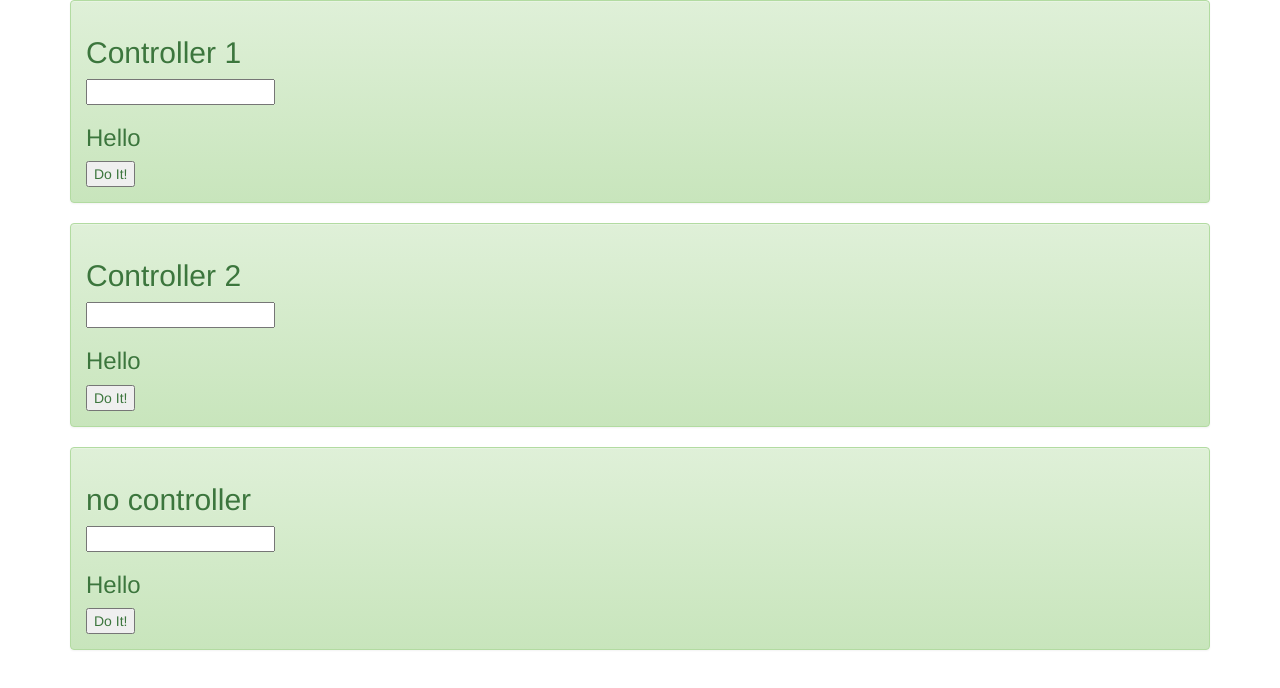
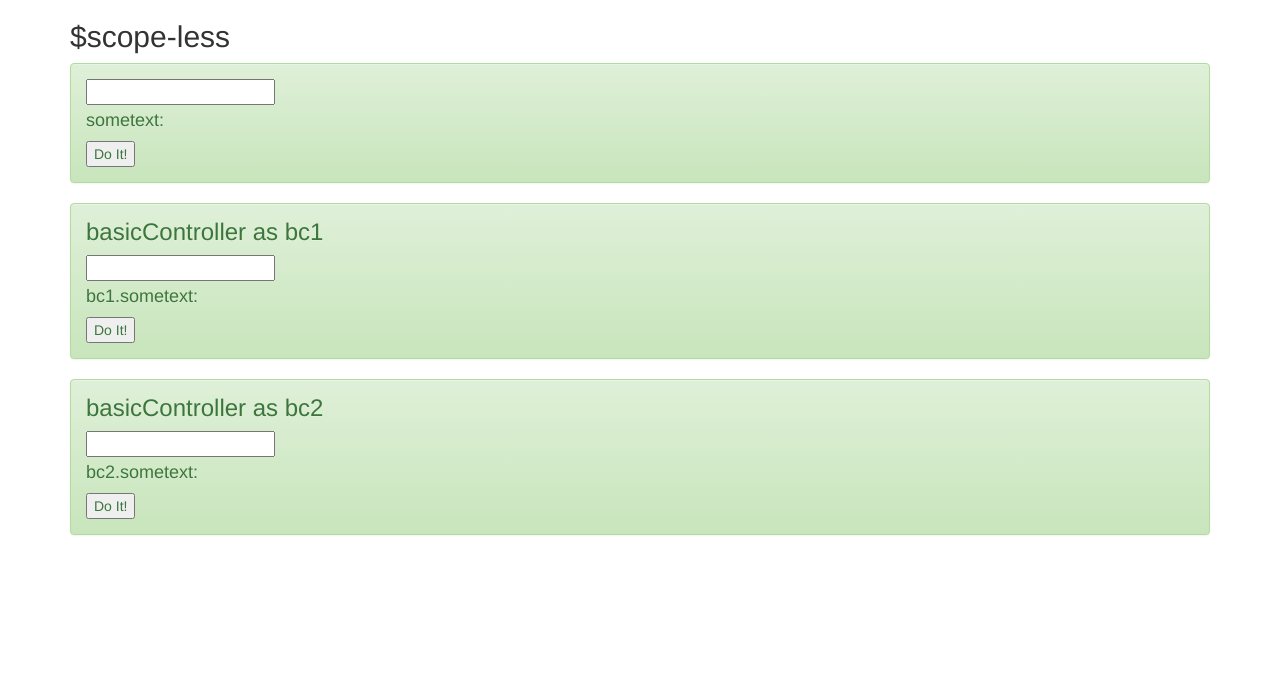
Before and after one commit to albertogarza/TeachingMaterials, a plain HTML site: page AngularJS/02-Scopeless/index.html in a window 1280 px wide. Drawn offline with nearby package versions, Linux system fonts and the light colour scheme.

Commit message:
simplified

```diff
--- /dev/null
+++ b/AngularJS/02-Scope/style.css
@@ -0,0 +1,2 @@
+h3 { margin-top: 0; }
+h4 { margin-top: 6px !important; }
--- a/AngularJS/02-Named Scope/index.html
+++ b/AngularJS/02-Scopeless/index.html
@@ -1,36 +1,39 @@
 <!DOCTYPE html>
 <html ng-app="basicApp">
 <head>
-    <title>Basic MVC Angular App</title>
+    <title>Scopeless Angular App</title>
 
     <link rel="stylesheet" href="//maxcdn.bootstrapcdn.com/bootstrap/3.3.5/css/bootstrap.min.css">
     <link rel="stylesheet" href="//maxcdn.bootstrapcdn.com/bootstrap/3.3.5/css/bootstrap-theme.min.css">
+    <link rel="stylesheet" href="style.css">
 
 </head>
 <body>
 
     <div class="container">
 
+        <h2>$scope-less</h2>
+
+        <div class="alert alert-success">
+            <input type="text" ng-model="sometext" />
+            <h4>sometext: {{ sometext }}</h4>
+            <button ng-click="doSomething()">Do It!</button>
+        </div>
+
         <div ng-controller="basicController as bc1" class="alert alert-success">
-            <h2>Controller 1</h2>
+            <h3>basicController as bc1</h3>
             <input type="text" ng-model="bc1.sometext" />
-            <h3>Hello {{ bc1.sometext }}</h3>
+            <h4>bc1.sometext: {{ bc1.sometext }}</h4>
             <button ng-click="bc1.doSomething()">Do It!</button>
         </div>
 
         <div ng-controller="basicController as bc2" class="alert alert-success">
-            <h2>Controller 2</h2>
+            <h3>basicController as bc2</h3>
             <input type="text" ng-model="bc2.sometext" />
-            <h3>Hello {{ bc2.sometext }}</h3>
+            <h4>bc2.sometext: {{ bc2.sometext }}</h4>
             <button ng-click="bc2.doSomething()">Do It!</button>
         </div>
 
-        <div class="alert alert-success">
-            <h2>no controller</h2>
-            <input type="text" ng-model="sometext" />
-            <h3>Hello {{ sometext }}</h3>
-            <button ng-click="doSomething()">Do It!</button>
-        </div>
     </div>
 
     <script type="text/javascript" src="//ajax.googleapis.com/ajax/libs/angularjs/1.4.7/angular.js"></script>
--- /dev/null
+++ b/AngularJS/02-Scopeless/style.css
@@ -0,0 +1,2 @@
+h3 { margin-top: 0; }
+h4 { margin-top: 6px !important; }
```
Also changed, not shown: AngularJS/02-Scope/index.html (+12 -9 lines), AngularJS/02-Scopeless/controller.js (renamed from AngularJS/02-Named Scope/controller.js).
